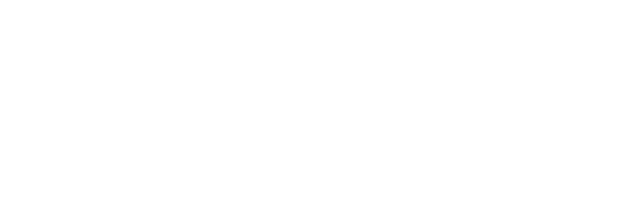
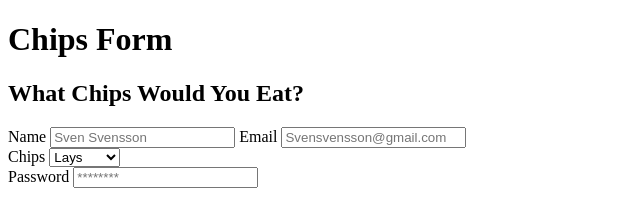
Before and after one commit to raymond-chao/forms, a plain HTML site: page index.html in a window 1280 px wide. Shown: the whole page, without its empty margins (0-640 px from the left). Drawn offline with Linux system fonts and the light colour scheme.

Commit message:
changes to index.html

```diff
--- a/index.html
+++ b/index.html
@@ -6,6 +6,28 @@
     <title>Document</title>
 </head>
 <body>
+    <main>
+        <h1 class="main-title">Chips Form</h1>
+        <h2 class="main-info">What Chips Would You Eat?</h2>
+        <form class="form" autocomplete="off">
+            <label for="name">Name</label>
+            <input type="text" id="name" name="name" class="input" placeholder="Sven Svensson">
 
+            <label for="email">Email</label>
+            <input type="email" id="email" name="email" class="input" placeholder="Svensvensson@gmail.com" required>
+            <div class="select-wrapper">
+                <label for="chips">Chips</label>
+                <select id="chips" name="chips" class="select">
+                    <option value="lays">Lays</option>
+                    <option value="pringles">Pringles</option>
+                    <option value="doritos">Doritos</option>
+                    <option value="cheetos">Estrella</option>
+                    <option value="ruffles">OLW</option>
+                </select>
+            </div>
+            <label for="passowrd">Password</label>
+            <input type="password" id="password" name="password" class="input" placeholder="********" required-minlength="8">
+        </form>
+    </main>
 </body>
 </html>
```
